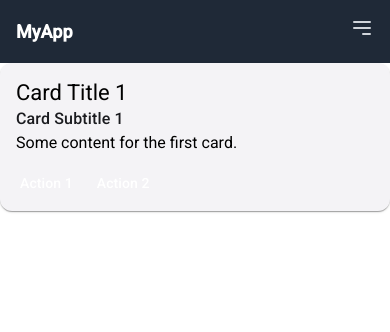
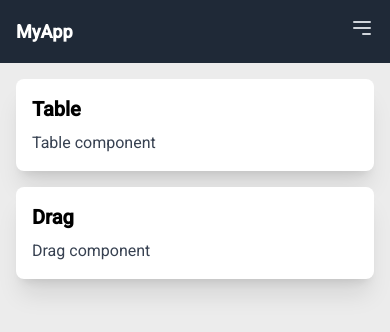
Before and after one commit to syedmomin/prepration, an Angular app: page / in a window 390 px wide. Shown: the top 332 px of the page. Built offline with nearby package versions, Linux system fonts and the light colour scheme.

Commit message:
feat: update navigation to use dynamic routing; enhance layout with responsive grid for components

```diff
--- a/src/app/app.component.html
+++ b/src/app/app.component.html
@@ -4,10 +4,7 @@
       MyApp
     </div>
     <div class="hidden md:flex space-x-4">
-      <a href="#" class="text-gray-300 hover:text-white">Home</a>
-      <a href="#" class="text-gray-300 hover:text-white">About</a>
-      <a href="#" class="text-gray-300 hover:text-white">Services</a>
-      <a href="#" class="text-gray-300 hover:text-white">Contact</a>
+      <a [routerLink]="item.url" class="block text-gray-300 hover:text-white p-2" *ngFor="let item of componentsDetails">{{ item.name }}</a>
     </div>
     <div class="md:hidden">
       <button id="menu-button" class="text-gray-300 hover:text-white focus:outline-none">
@@ -18,27 +15,20 @@
     </div>
   </div>
   <div id="mobile-menu" class="md:hidden hidden">
-    <a href="#" class="block text-gray-300 hover:text-white p-2">Home</a>
-    <a href="#" class="block text-gray-300 hover:text-white p-2">About</a>
-    <a href="#" class="block text-gray-300 hover:text-white p-2">Services</a>
-    <a href="#" class="block text-gray-300 hover:text-white p-2">Contact</a>
+    <a [routerLink]="item.url" class="block text-gray-300 hover:text-white p-2" *ngFor="let item of componentsDetails">{{ item.name }}</a>
   </div>
 </nav>
 
 
-<mat-card class="example-card">
-  <mat-card-header>
-    <mat-card-title>Card Title 1</mat-card-title>
-    <mat-card-subtitle>Card Subtitle 1</mat-card-subtitle>
-  </mat-card-header>
-  <mat-card-content>
-    <p>Some content for the first card.</p>
-  </mat-card-content>
-  <mat-card-actions>
-    <button mat-button>Action 1</button>
-    <button mat-button>Action 2</button>
-  </mat-card-actions>
-</mat-card>
+<div class="container mx-auto p-4">
+  <div class="grid grid-cols-1 sm:grid-cols-2 lg:grid-cols-4 gap-4">
 
+    <div class="bg-white shadow-xl rounded-lg p-4" *ngFor="let item of componentsDetails">
+      <h2 class="text-xl font-bold mb-2">{{ item.name }}</h2>
+      <p class="text-gray-700">{{ item.description }}</p>
+    </div>
+
+  </div>
+</div>
 
 <router-outlet></router-outlet>
--- a/src/app/app.component.ts
+++ b/src/app/app.component.ts
@@ -1,18 +1,29 @@
+import { CommonModule } from '@angular/common';
 import { Component } from '@angular/core';
 import { RouterLink, RouterOutlet } from '@angular/router';
-import {MatButtonModule} from '@angular/material/button';
-import {MatCardModule} from '@angular/material/card';
 
 @Component({
   selector: 'app-root',
   imports: [
-    MatButtonModule,
-    MatCardModule,
+    CommonModule,
     RouterOutlet,
-    RouterLink],
+    RouterLink
+  ],
   templateUrl: './app.component.html',
-  styleUrl: './app.component.css'
+  styleUrls: ['./app.component.css']
 })
 export class AppComponent {
 
+  componentsDetails = [
+    {
+      name: 'Table',
+      url: 'table',
+      description: 'Table component',
+    },
+    {
+      name: 'Drag',
+      url: 'drag',
+      description: 'Drag component',
+    }
+  ]
 }
--- a/src/styles.css
+++ b/src/styles.css
@@ -3,5 +3,14 @@
 @tailwind base;
 @tailwind components;
 @tailwind utilities;
-html, body { height: 100%; }
-body { margin: 0; font-family: Roboto, "Helvetica Neue", sans-serif; }
+
+html,
+body {
+    height: 100%;
+}
+
+body {
+    background-color: #ececec;
+    margin: 0;
+    font-family: Roboto, "Helvetica Neue", sans-serif;
+}
```
